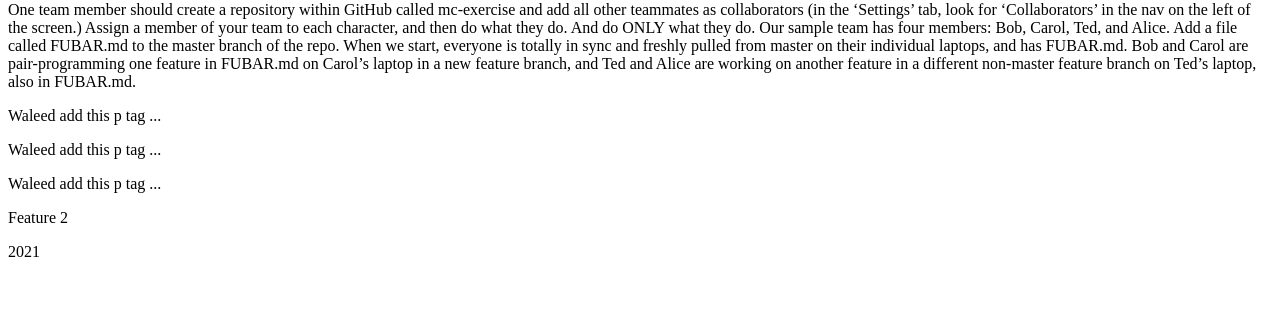
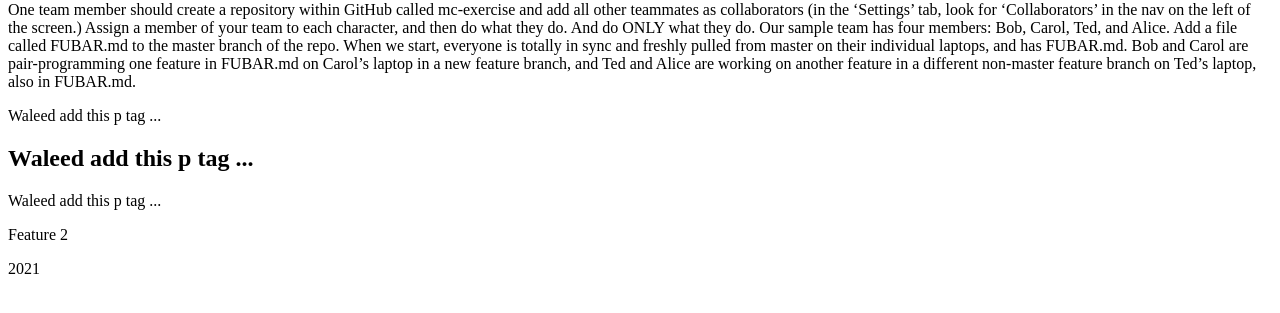
Before and after one commit to waleedafifi90/pair-test, a plain HTML site: page index.html in a window 1280 px wide. Shown: the part 79-392 px from the top of the page. Drawn offline with Linux system fonts and the light colour scheme.

Commit message:
commit to pull

```diff
--- a/index.html
+++ b/index.html
@@ -18,7 +18,7 @@
       Our sample team has four members: Bob, Carol, Ted, and Alice. Add a file called FUBAR.md to the master branch of the repo. When we start, everyone is totally in sync and freshly pulled from master on their individual laptops, and has FUBAR.md. Bob and Carol are pair-programming one feature in FUBAR.md on Carol’s laptop in a new feature branch, and Ted and Alice are working on another feature in a different non-master feature branch on Ted’s laptop, also in FUBAR.md.</div>
 
     <p>Waleed add this p tag ...</p>
-    <p>Waleed add this p tag ...</p>
+    <h2>Waleed add this p tag ...</h2>
     <p>Waleed add this p tag ...</p>
 
     <p>Feature 2</p>
```
